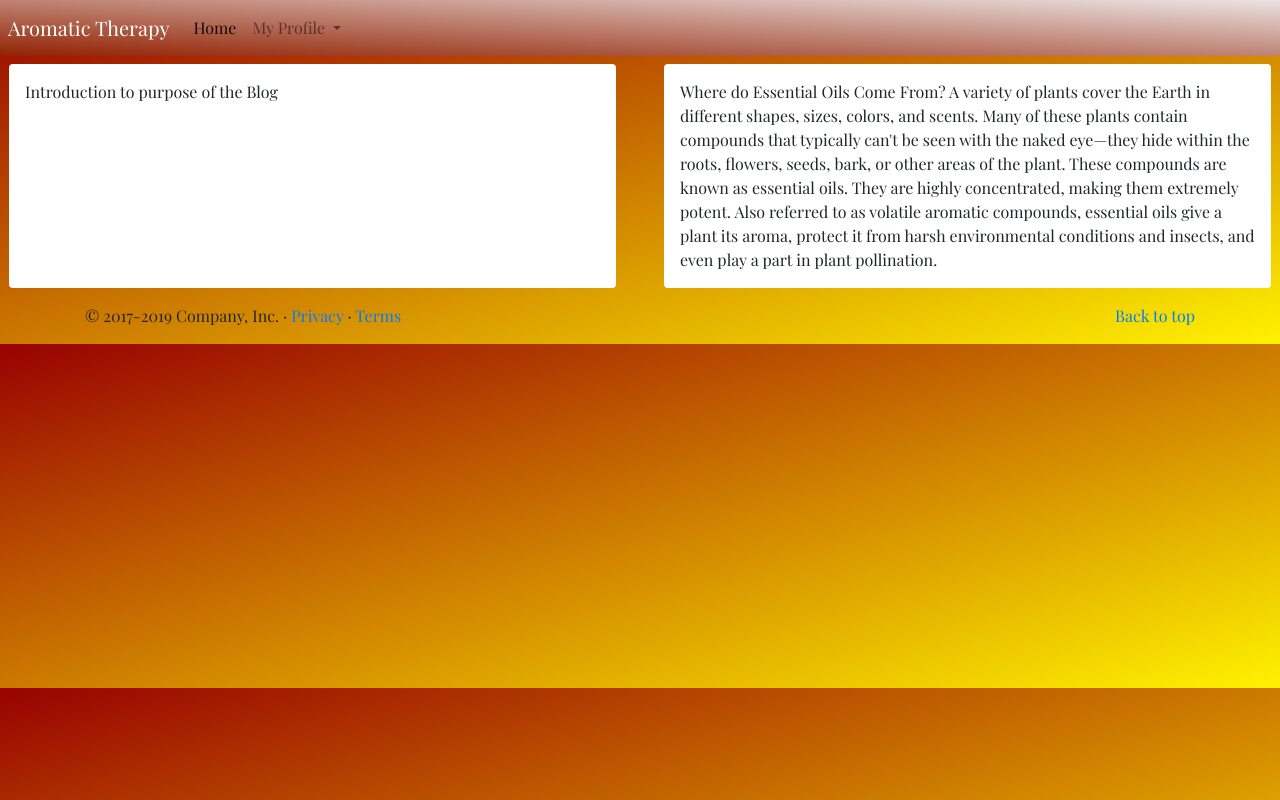
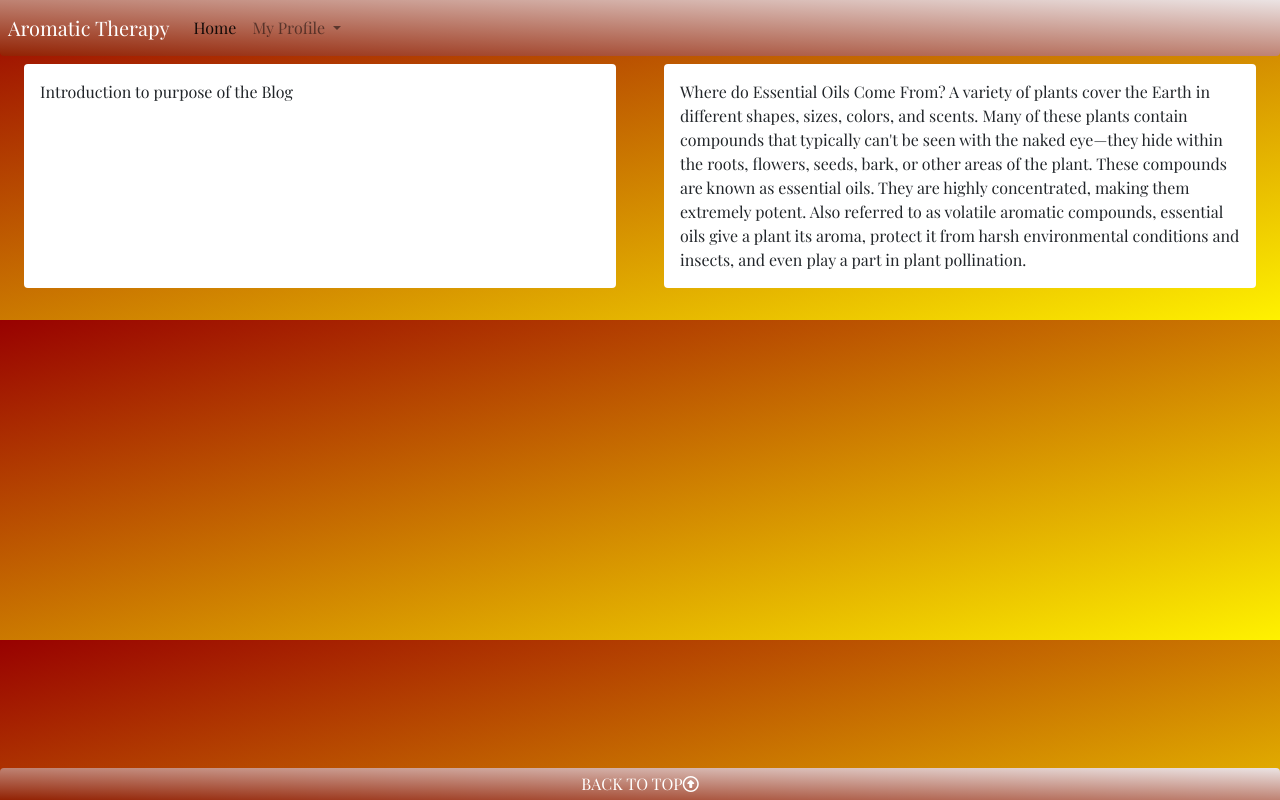
Before and after one commit to totalnoMartina/aromatic-experience, a Django app: page / in a window 1280 px wide. Run offline with Django 3.2, Linux system fonts and the light colour scheme; data that the repository does not hold is empty; some libraries are stand-ins or nearby versions.

Commit message:
Style index page more

```diff
--- a/aromaticproject/settings.py
+++ b/aromaticproject/settings.py
@@ -215,6 +215,7 @@ MEDIA_ROOT = os.path.join(BASE_DIR, 'media')
 
 DEFAULT_FILE_STORAGE = 'cloudinary_storage.storage.MediaCloudinaryStorage'
 STATICFILES_STORAGE = 'cloudinary_storage.storage.StaticHashedCloudinaryStorage'
+STATIC_ROOT = os.path.join(BASE_DIR, 'staticfiles')
 
 STATIC_URL = '/static/'
 STATICFILES_DIRS = (os.path.join(BASE_DIR, 'static'), )
--- a/static/css/base.css
+++ b/static/css/base.css
@@ -10,7 +10,8 @@ body {
 
 }
 
-nav {
+nav,
+footer {
     background-image: linear-gradient(to bottom left, rgb(235, 227, 227), rgb(146, 34, 3));
 }
 
@@ -20,6 +21,11 @@ nav a:hover {
     color: black !important;
 }
 
+footer a:hover {
+    color: black !important;
+    background-color: rgb(228, 75, 75) !important;
+    border-radius: 50%;
+}
 
 /*
 .bg-linear {
--- a/templates/base.html
+++ b/templates/base.html
@@ -4,7 +4,6 @@
 
 <head>
     {% block meta %}
-    <!-- Required meta tags -->
     <meta charset="UTF-8">
     <meta http-equiv="X-UA-Compatible" content="IE=edge">
     <meta name="viewport" content="width=device-width, initial-scale=1.0">
@@ -91,7 +90,7 @@
         </div>
     </div>
 
-    <main class="flex-shrink-0 main-bg">
+    <main class="flex-shrink-0 main-bg mb-3">
         {% block content %}
         <!-- Content Goes here -->
         {% endblock content %}
@@ -108,10 +107,9 @@
     </script>
 
     {% endblock %}
-    <!-- Footer -->
-    <footer class="container">
-        <p class="float-right"><a href="#">Back to top</a></p>
-        <p>© 2017-2019 Company, Inc. · <a href="#">Privacy</a> · <a href="#">Terms</a></p>
+    <footer class="w-100 p-1 mt-4 text-center rounded-top fixed-bottom">
+        <a href="#" class="text-white">BACK TO TOP<i class="fa fa-arrow-circle-o-up" aria-hidden="true"></i>
+        </a>
     </footer>
 
 </body>
--- a/templates/index.html
+++ b/templates/index.html
@@ -2,6 +2,9 @@
 
 {% block content %}
 
+
+
+<div class="container-fluid">
     <header>
         <div class="row mt-5">
             <div class="col mx-4 bg-white rounded p-3 text-black mt-3">
@@ -21,13 +24,11 @@
             </div>
         </div>
     </header>
-
-<div class="container-fluid">
     <div class="row">
 
 
         <!-- Blog Entries Column -->
-        <div class="col-12 mt-3 px-3 left">
+        <div class="col-12 mt-3 px-4 left">
             <div class="row">
                 {% for post in post_list %}
                 <div class="col-md-4">
```
Lines whose indentation alone changed are shown as unchanged.
